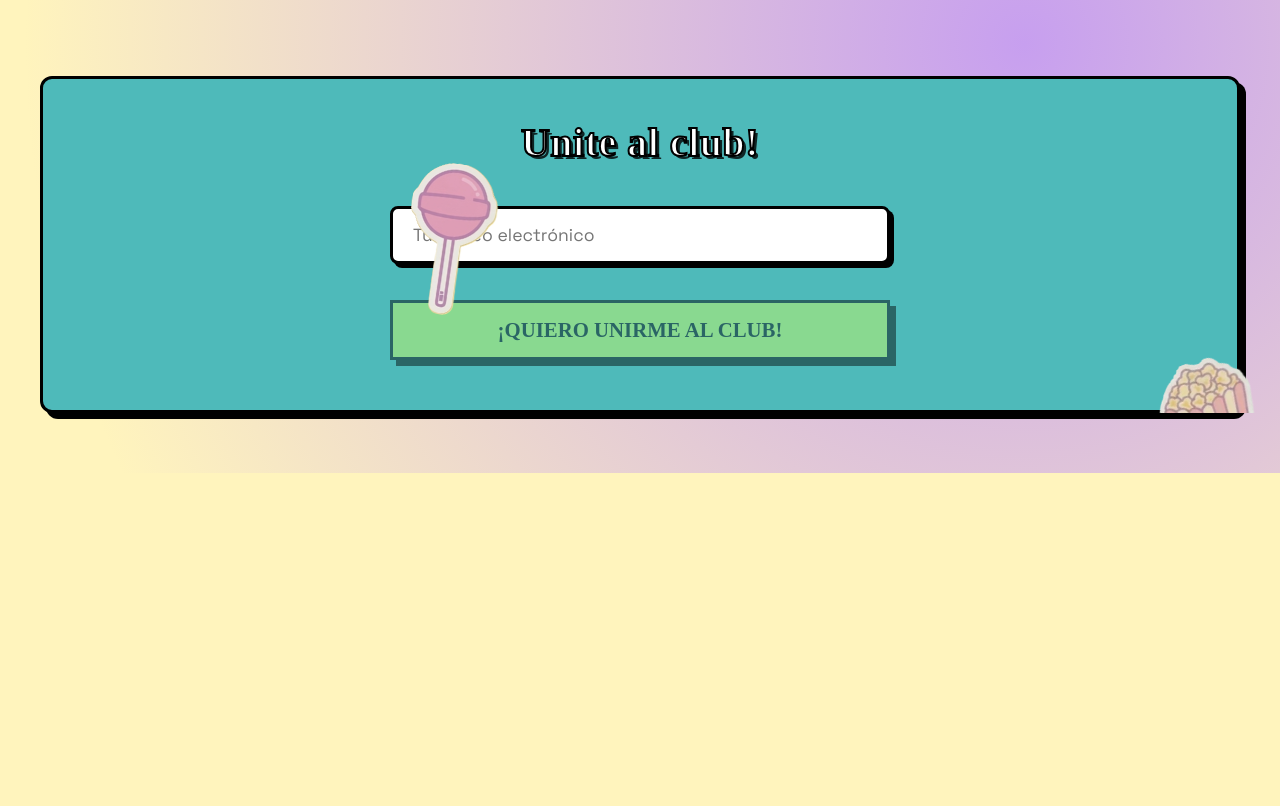
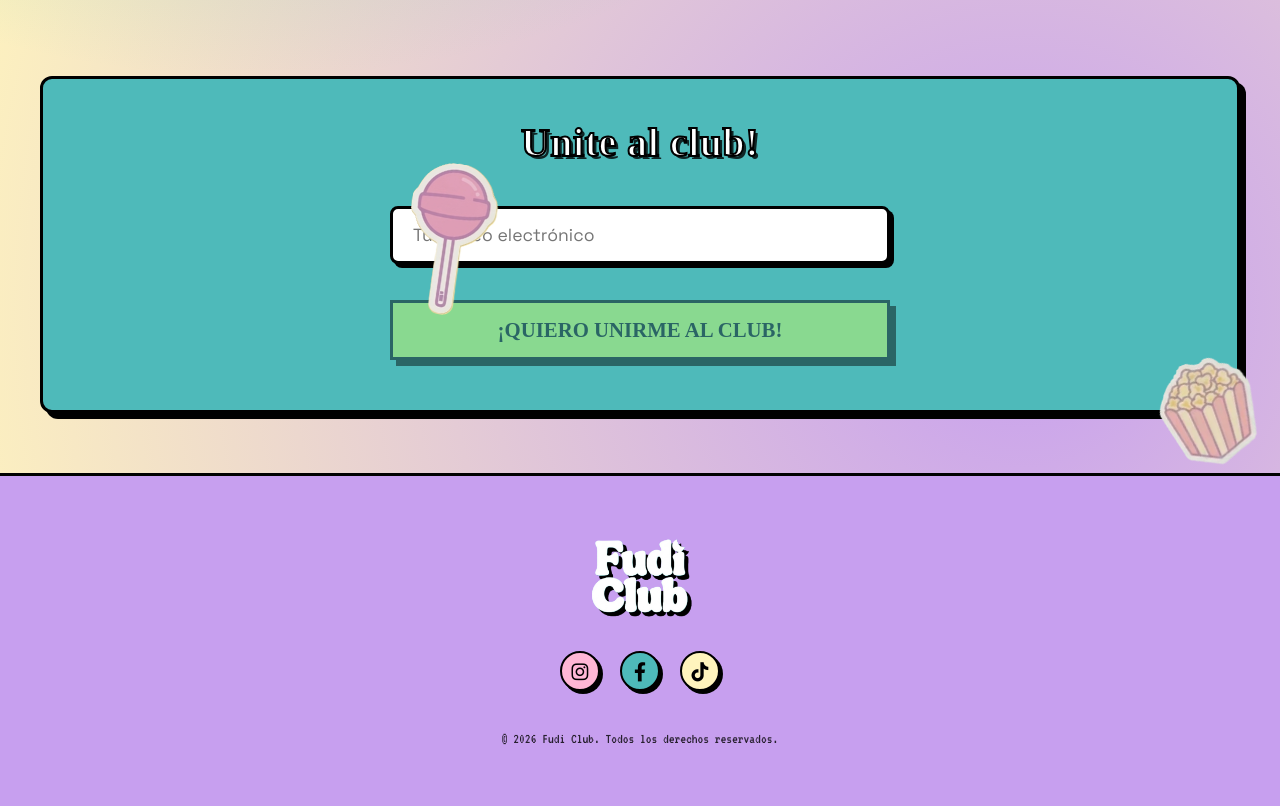
Before and after one commit to roblozingrid-byte/fudiclub, a website built with Vite: page index.html in a window 1280 px wide. Shown: the part 1674-2480 px from the top of the page. Before the commit the page ends 2147 px from the top, so only its background shows below. Built offline with nearby package versions, Linux system fonts and the light colour scheme; a web font is replaced by a local one.

Commit message:
feat: Add a new footer component with social links and copyright, and adjust the header logo's drop shadow.

```diff
--- a/index.html
+++ b/index.html
@@ -233,6 +233,21 @@
     </div>
   </div>
 
+  <!-- Footer -->
+  <footer class="neo-footer">
+    <div class="footer-content">
+      <div class="footer-logo">
+        <img src="/imagenes/Logo%20blanco%20plano%20png.png" alt="Fudi Club Logo" />
+      </div>
+      <div class="footer-social">
+        <a href="#" class="social-icon ig" title="Instagram"><i class="fa-brands fa-instagram"></i></a>
+        <a href="#" class="social-icon fb" title="Facebook"><i class="fa-brands fa-facebook-f"></i></a>
+        <a href="#" class="social-icon tt" title="TikTok"><i class="fa-brands fa-tiktok"></i></a>
+      </div>
+      <p class="footer-copy">&copy; 2026 Fudi Club. Todos los derechos reservados.</p>
+    </div>
+  </footer>
+
   <!-- Draggable Stickers Container (Appended via JS) -->
   <div id="stickers-layer"></div>
 
--- a/style.css
+++ b/style.css
@@ -110,7 +110,7 @@ h1, h2, h3 {
 .header-logo {
   height: 50px;
   width: auto;
-  filter: drop-shadow(2px 2px 0px var(--black));
+  filter: drop-shadow(4px 4px 0px var(--black));
   transition: all 0.4s cubic-bezier(0.175, 0.885, 0.32, 1.275);
 }
 
@@ -156,7 +156,8 @@ h1, h2, h3 {
 
 .social-icon.ig { background-color: var(--accent-rosa); }
 .social-icon.fb { background-color: var(--bg-turquesa); }
-.social-icon.tt { background-color: var(--bg-lila); }
+.social-icon.tt { background-color: var(--bg-lila); } /* Default for header */
+.neo-footer .social-icon.tt { background-color: var(--bg-amarillo); } /* Override for footer */
 
 /* Buttons */
 .cta-button {
@@ -1003,6 +1004,44 @@ textarea.neo-input {
   100% { translate: 0px 0px; }
 }
 
+/* Footer Styles */
+.neo-footer {
+  background-color: var(--bg-lila);
+  border-top: var(--border-thick);
+  padding: 60px 20px;
+  position: relative;
+  z-index: 60;
+  text-align: center;
+}
+
+.footer-content {
+  max-width: 1200px;
+  margin: 0 auto;
+  display: flex;
+  flex-direction: column;
+  align-items: center;
+  gap: 30px;
+}
+
+.footer-logo img {
+  height: 80px;
+  width: auto;
+  filter: drop-shadow(4px 4px 0px var(--black));
+}
+
+.footer-social {
+  display: flex;
+  gap: 20px;
+}
+
+.footer-copy {
+  font-family: var(--font-mono);
+  font-size: 0.9rem;
+  color: var(--black);
+  opacity: 0.8;
+  margin-top: 10px;
+}
+
 /* Responsive */
 @media (max-width: 900px) {
   .teaser-grid { grid-template-columns: repeat(2, 1fr); }
@@ -1018,4 +1057,5 @@ textarea.neo-input {
   .stock-number { font-size: 2rem; }
   .stock-text { font-size: 0.8rem; }
   .hero-logo-relief { max-width: 200px; }
+  .footer-logo img { height: 60px; }
 }
```
